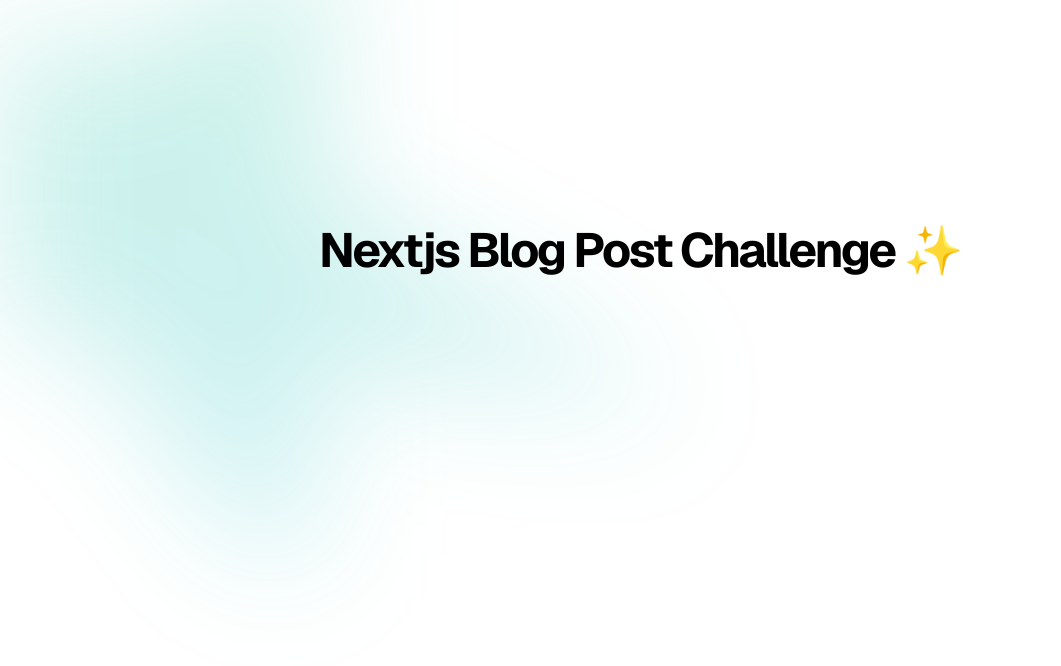
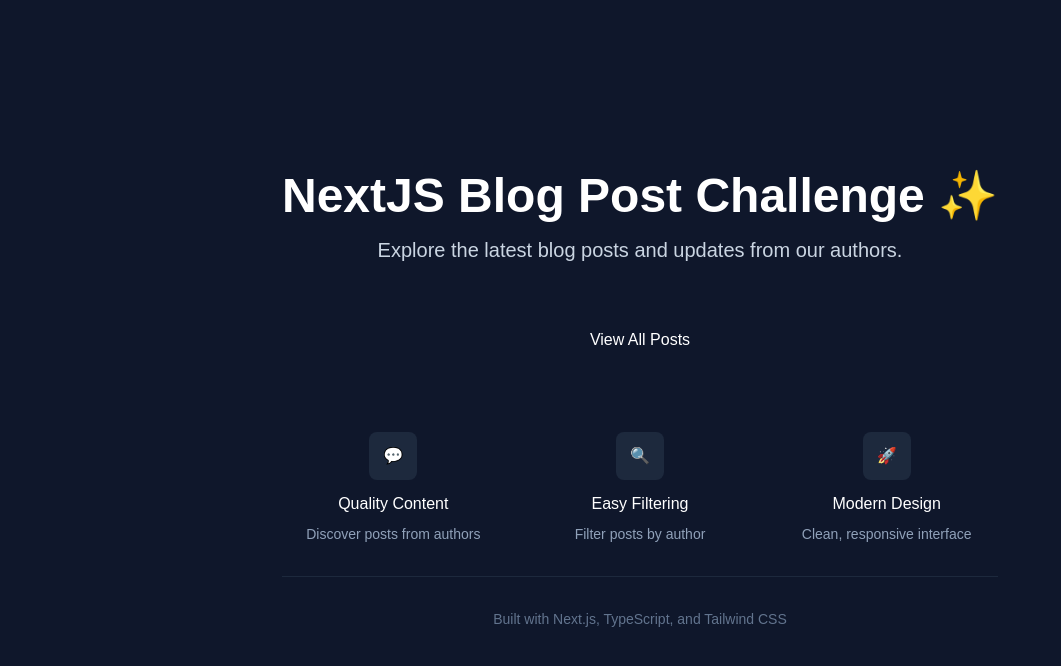
Before and after one commit to lalidiaz/nextjs-challenge, a Next.js app: page / in a window 1280 px wide. Shown: the top 666 px of the page, without its empty margins (0-1061 px from the left). Built offline with nearby package versions, Linux system fonts and the light colour scheme.

Commit message:
feat: implement posts listing page with card-based UI and author filtering - Create /posts page to display all posts from database - Add card component - Implement database query to fetch posts and users - Add filter by author functionality with dropdown - Style post cards with responsive design

```diff
--- /dev/null
+++ b/app/components/postCard.tsx
@@ -0,0 +1,39 @@
+interface UserProps {
+  id: number;
+  name: string;
+}
+interface PostCardProps {
+  body: string;
+  id: number;
+  title: string;
+  user: UserProps;
+}
+
+export default function PostCard({ post }: { post: PostCardProps }) {
+  console.log("post", post);
+  return (
+    <>
+      <div className="max-w-sm md:max-w-md mx-auto bg-white dark:bg-gray-800 rounded-lg shadow-md p-4 md:p-6 flex flex-col justify-between min-h-72">
+        <h2 className="text-lg md:text-xl lg:text-2xl font-semibold text-gray-800 dark:text-gray-100 min-h-[3rem]">
+          {post.title}
+        </h2>
+        <p className="text-sm md:text-base text-gray-600 dark:text-gray-300 flex-grow overflow-hidden text-ellipsis overflow-y-scroll py-4 md:py-6">
+          {post.body}
+        </p>
+        <div className="flex items-center justify-between mt-4">
+          <span className="text-xs font-medium text-gray-500 dark:text-gray-400 min-h-[1.5rem]">
+            By: {post.user.name}
+          </span>
+
+          <button
+            type="button"
+            className="bg-red-500 text-white text-sm font-semibold px-3 py-1 rounded hover:bg-red-600 focus:outline-none focus:ring-2 focus:ring-red-400"
+            aria-label="Delete"
+          >
+            Delete
+          </button>
+        </div>
+      </div>
+    </>
+  );
+}
--- /dev/null
+++ b/app/components/userFilter.tsx
@@ -0,0 +1,65 @@
+"use client";
+
+import { useSearchParams, useRouter } from "next/navigation";
+
+interface User {
+  id: number;
+  name: string;
+  username: string;
+}
+
+interface UserFilterProps {
+  users: User[];
+  selectedUserId?: number;
+}
+
+export default function UserFilter({ users, selectedUserId }: UserFilterProps) {
+  const searchParams = useSearchParams();
+  const router = useRouter();
+
+  const handleUserChange = (userId: string) => {
+    const params = new URLSearchParams(searchParams);
+    if (userId) {
+      params.set("userId", userId);
+    } else {
+      params.delete("userId");
+    }
+    router.push(`/posts?${params.toString()}`);
+  };
+
+  return (
+    <div className="w-full max-w-sm mx-auto sm:max-w-md lg:max-w-lg bg-white dark:bg-gray-800 rounded-lg shadow-md p-4 sm:p-6 space-y-4">
+      <div className="space-y-2">
+        <label
+          htmlFor="user-filter"
+          className="block text-sm font-medium text-gray-900 dark:text-white"
+        >
+          Filter by Author:
+        </label>
+      </div>
+
+      <div className="space-y-3 sm:space-y-0 sm:flex sm:items-center sm:gap-3">
+        <select
+          id="user-filter"
+          value={selectedUserId?.toString() || ""}
+          onChange={(e) => handleUserChange(e.target.value)}
+          className="w-full bg-white dark:bg-gray-800 border border-gray-300 dark:border-gray-600 rounded-md shadow-sm py-2 px-3 text-gray-900 dark:text-gray-100 focus:outline-none focus:ring-2 focus:ring-gray-500 focus:border-gray-500 transition text-sm"
+        >
+          <option value="">All Authors</option>
+          {users.map((user) => (
+            <option key={user.id} value={user.id}>
+              {user.name}
+            </option>
+          ))}
+        </select>
+
+        <button
+          onClick={() => handleUserChange("")}
+          className="w-full sm:w-auto px-4 py-2 bg-gray-100 hover:bg-gray-200 dark:bg-gray-700 dark:hover:bg-gray-600 text-gray-700 dark:text-gray-300 rounded-md transition-colors duration-200 font-medium text-sm"
+        >
+          Clear
+        </button>
+      </div>
+    </div>
+  );
+}
--- a/app/layout.tsx
+++ b/app/layout.tsx
@@ -25,20 +25,8 @@
   return (
     <html lang="en">
       <body
-        className={`${geistSans.variable} ${geistMono.variable} antialiased`}
+        className={`${geistSans.variable} ${geistMono.variable} bg-gray-50 dark:bg-gray-900 antialiased`}
       >
-        <div
-          aria-hidden="true"
-          className="pointer-events-none absolute inset-x-0 -top-40 -z-10 transform-gpu overflow-hidden blur-3xl sm:-top-30"
-        >
-          <div
-            style={{
-              clipPath:
-                "polygon(50% 0%, 61% 35%, 98% 35%, 68% 57%, 79% 91%, 50% 70%, 21% 91%, 32% 57%, 2% 35%, 39% 35%)",
-            }}
-            className="relative left-[calc(50%-11rem)] aspect-1155/678 w-[36.125rem] -translate-x-1/2 rotate-[30deg] bg-linear-to-br from-emerald-500 via-teal-500 to-cyan-500 opacity-20 sm:left-[calc(50%-30rem)] sm:w-[72rem]"
-          />
-        </div>
         {children}
       </body>
     </html>
--- a/app/page.tsx
+++ b/app/page.tsx
@@ -1,9 +1,68 @@
+import Link from "next/link";
+
 export default function Home() {
   return (
-    <div className="grid grid-rows-[20px_1fr_20px] items-center justify-items-center min-h-screen p-8 gap-16 sm:p-20 font-[family-name:var(--font-geist-sans)]">
-      <h1 className="text-3xl font-bold tracking-tighter sm:text-4xl md:text-5xl pt-80">
-        Nextjs Blog Post Challenge ✨
-      </h1>
+    <div className="py-12 md:py-20 px-6 min-h-screen bg-slate-900 flex items-center justify-center">
+      <div className="max-w-4xl mx-auto text-center">
+        <div className="space-y-6 md:space-y-8">
+          <div className="space-y-4">
+            <h1 className="text-xl md:text-4xl lg:text-5xl font-bold text-white">
+              NextJS Blog Post Challenge ✨
+            </h1>
+
+            <p className="text-base md:text-lg lg:text-xl text-slate-300 max-w-2xl mx-auto">
+              Explore the latest blog posts and updates from our authors.
+            </p>
+          </div>
+
+          <div className="pt-4">
+            <Link
+              href="/posts"
+              className="inline-flex items-center gap-2 dark:bg-gray-800 hover:bg-slate-600 text-white font-medium px-6 py-3 md:px-8 md:py-4 rounded-lg text-base md:text-md transition-all duration-200 hover:scale-105"
+            >
+              View All Posts
+            </Link>
+          </div>
+
+          <div className="pt-8 space-y-4">
+            <div className="grid grid-cols-1 md:grid-cols-3 gap-4 md:gap-6 max-w-3xl mx-auto">
+              <div className="text-center">
+                <div className="w-12 h-12 bg-slate-800 rounded-lg flex items-center justify-center mx-auto mb-3">
+                  <p>💬</p>
+                </div>
+                <h3 className="text-white font-medium mb-2">Quality Content</h3>
+                <p className="text-slate-400 text-sm">
+                  Discover posts from authors
+                </p>
+              </div>
+
+              <div className="text-center">
+                <div className="w-12 h-12 bg-slate-800 rounded-lg flex items-center justify-center mx-auto mb-3">
+                  <p>🔍</p>
+                </div>
+                <h3 className="text-white font-medium mb-2">Easy Filtering</h3>
+                <p className="text-slate-400 text-sm">Filter posts by author</p>
+              </div>
+
+              <div className="text-center">
+                <div className="w-12 h-12 bg-slate-800 rounded-lg flex items-center justify-center mx-auto mb-3">
+                  <p>🚀</p>
+                </div>
+                <h3 className="text-white font-medium mb-2">Modern Design</h3>
+                <p className="text-slate-400 text-sm">
+                  Clean, responsive interface
+                </p>
+              </div>
+            </div>
+          </div>
+
+          <div className="pt-8 border-t border-slate-800">
+            <p className="text-slate-500 text-sm">
+              Built with Next.js, TypeScript, and Tailwind CSS
+            </p>
+          </div>
+        </div>
+      </div>
     </div>
   );
 }
--- /dev/null
+++ b/app/posts/page.tsx
@@ -0,0 +1,61 @@
+import { prisma } from "@/lib/prisma";
+import UserFilter from "../components/userFilter";
+import PostCard from "../components/postCard";
+
+export default async function Posts({
+  searchParams,
+}: {
+  searchParams: { userId?: string };
+}) {
+  // get all users
+  const users = await prisma.user.findMany({
+    select: {
+      id: true,
+      name: true,
+      username: true,
+    },
+    orderBy: {
+      name: "asc",
+    },
+  });
+
+  const userId = searchParams.userId
+    ? parseInt(searchParams.userId)
+    : undefined;
+
+  const posts = await prisma.post.findMany({
+    where: userId ? { userId } : undefined,
+    include: {
+      user: {
+        select: {
+          id: true,
+          name: true,
+        },
+      },
+    },
+    orderBy: {
+      id: "asc",
+    },
+  });
+
+  return (
+    <div className="relative mx-auto flex flex-col z-0 items-center justify-center py-16 px-6 sm:py-20 lg:pb-28 transition-all animate-in lg:px-12 max-w-7xl">
+      <div className="py-6 px-6 text-center">
+        <h1 className="text-2xl lg:text-4xl font-bold lg:tracking-tight text-white">
+          Posts
+        </h1>
+        <p className="mt-2 text-gray-600 dark:text-gray-300 text-lg">
+          Explore the latest blog posts and updates from our authors.
+        </p>
+      </div>
+
+      <UserFilter users={users} selectedUserId={userId} />
+
+      <div className="grid grid-cols-1 gap-4 sm:gap-6 md:grid-cols-2 lg:grid-cols-3 sm:px-0 pt-20">
+        {posts.map((post) => (
+          <PostCard key={post.id} post={post} />
+        ))}
+      </div>
+    </div>
+  );
+}
```
